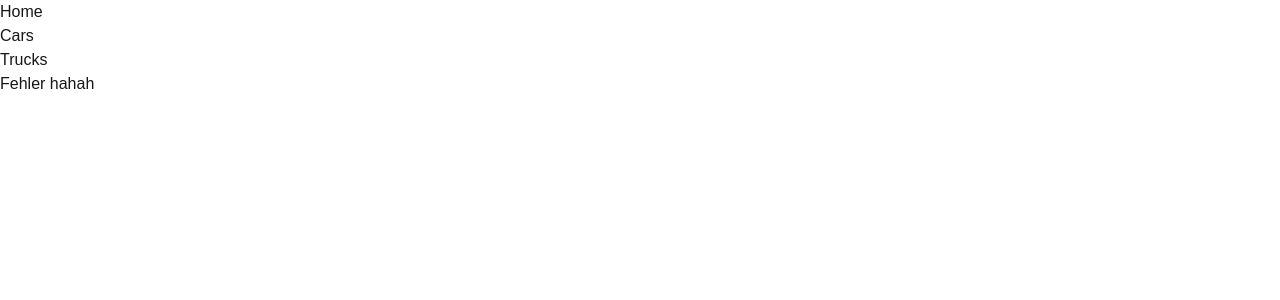
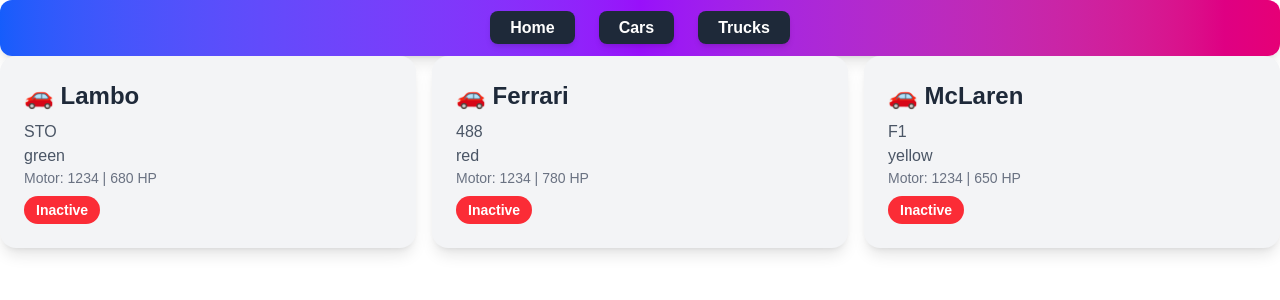
Before and after one commit to julianegg/react5cwi, a Next.js app: page /cars in a window 1280 px wide. Before the commit this address had no page. Shown: the top 300 px of the page. Built offline with nearby package versions, Linux system fonts and the light colour scheme.

Commit message:
finished react

```diff
--- /dev/null
+++ b/lib/types.tsx
@@ -0,0 +1,11 @@
+export interface Motor {
+    serialNumber: number;
+    hp: number;
+}
+
+export interface Car {
+    name: string;
+    type: string;
+    color: string;
+    motor: Motor;
+}
--- /dev/null
+++ b/src/app/cars/page.tsx
@@ -0,0 +1,43 @@
+import React from 'react'
+import CarList from '../components/car/carList'
+import { Car } from '../../../lib/types';
+
+type Props = {}
+
+const cars: Car[] = [
+    {
+        name: "Lambo",
+        type: "STO",
+        color: "green",
+        motor: {
+            serialNumber: 1234,
+            hp: 680,
+        }
+    },
+    {
+        name: "Ferrari",
+        type: "488",
+        color: "red",
+        motor: {
+            serialNumber: 1234,
+            hp: 780,
+        }
+    },
+    {
+        name: "McLaren",
+        type: "F1",
+        color: "yellow",
+        motor: {
+            serialNumber: 1234,
+            hp: 650,
+        }
+    }
+];
+
+export default function Cars({ }: Props) {
+    return (
+        <div>
+            <CarList cars={cars} />
+        </div>
+    )
+}
--- /dev/null
+++ b/src/app/components/car/carList.tsx
@@ -0,0 +1,16 @@
+
+import React from 'react'
+import Card from './card'
+import { Car } from '../../../../lib/types'
+
+type Props = { cars: Car[] }
+
+export default function carList({ cars }: Props) {
+    return (
+        <div>
+            <div className='grid grid-cols-2 md:grid-cols-3  gap-4'>
+                {cars.map((car: Car) => (<Card car={car} />))}
+            </div>
+        </div>
+    )
+}
--- /dev/null
+++ b/src/app/components/car/card.tsx
@@ -0,0 +1,26 @@
+"use client";
+
+import React, { useState } from 'react';
+import { Car } from '../../../../lib/types';
+
+type Props = { car: Car };
+
+export default function Card({ car }: Props) {
+    const [isActive, setIsActive] = useState(false);
+    return (
+        <div
+            className={`p-6 shadow-lg rounded-2xl transition-all duration-300 cursor-pointer
+                ${isActive ? "bg-amber-400 scale-105 shadow-xl" : "bg-gray-100 hover:bg-gray-200"}`}
+            onClick={() => setIsActive(!isActive)}
+        >
+            <h2 className='font-bold text-2xl mb-2 text-gray-800'>🚗 {car.name}</h2>
+            <h2 className='text-gray-600'>{car.type}</h2>
+            <h2 className='text-gray-600'>{car.color}</h2>
+            <h2 className='text-gray-500 text-sm'>Motor: {car.motor.serialNumber} | {car.motor.hp} HP</h2>
+            <span className={`inline-block mt-2 px-3 py-1 text-sm font-semibold rounded-full
+                ${isActive ? "bg-green-600 text-white" : "bg-red-500 text-white"}`}>
+                {isActive ? "Active" : "Inactive"}
+            </span>
+        </div>
+    );
+}
--- a/src/app/components/menu.tsx
+++ b/src/app/components/menu.tsx
@@ -1,23 +1,27 @@
-import Link from "next/link";
-import React from "react";
-import Cars from "@/cars/page";
+"use client";
+
+import React from 'react';
+import Link from 'next/link';
 
 type Props = {};
 
-export default function Menu({}: Props){
-  return(
-    <div>
-      <ul>
+export default function Menu({ }: Props) {
+    return (
+        <nav className="bg-gradient-to-r from-blue-600 via-purple-600 to-pink-600 p-4 shadow-lg rounded-xl">
+            <ul className='flex space-x-6 justify-center'>
                 <li>
-          <Link href="/" > Home</Link>
+                    <Link className="px-5 py-2 text-white font-semibold rounded-lg transition duration-300
+                        bg-gray-800 bg-opacity-40 hover:bg-white hover:text-gray-900 shadow-md" href="/">Home</Link>
                 </li>
                 <li>
-          <Link href="/Cars" > Cars</Link>
+                    <Link className="px-5 py-2 text-white font-semibold rounded-lg transition duration-300
+                        bg-gray-800 bg-opacity-40 hover:bg-white hover:text-gray-900 shadow-md" href="/cars">Cars</Link>
                 </li>
                 <li>
-          <Link href="/Trucks" > Trucks</Link>
+                    <Link className="px-5 py-2 text-white font-semibold rounded-lg transition duration-300
+                        bg-gray-800 bg-opacity-40 hover:bg-white hover:text-gray-900 shadow-md" href="/trucks">Trucks</Link>
                 </li>
             </ul>
-    </div>
-  )
+        </nav>
+    );
 }
--- a/src/app/layout.tsx
+++ b/src/app/layout.tsx
@@ -28,7 +28,7 @@
       <body
         className={`${geistSans.variable} ${geistMono.variable} antialiased`}
       >
-        <Menu/>
+        <Menu />
         {children}
       </body>
     </html>
--- a/src/app/not-found.tsx
+++ b/src/app/not-found.tsx
@@ -2,8 +2,8 @@
 
 type Props = {}
 
-export default function NotFound({}: Props) {
-  return (
-    <div>Fehler hahah</div>
-  )
+export default function NotFound({ }: Props) {
+    return (
+        <div>bitte nüd scho wieder an Fehler </div>
+    )
 }
--- a/src/app/page.tsx
+++ b/src/app/page.tsx
@@ -1,11 +1,10 @@
 import Image from "next/image";
-import Menu from "./components/menu";
+import Menu from "./components/menu"
 
 export default function Home() {
   return (
-    <div className="grid grid-rows-[20px_1fr_20px] items-center justify-items-center min-h-screen p-8 pb-20 gap-16 sm:p-20 font-[family-name:var(--font-geist-sans)]">
-      <Menu />
-
+    <div>
+      <h1>Home</h1>
     </div>
   );
 }
--- a/src/app/trucks/page.tsx
+++ b/src/app/trucks/page.tsx
@@ -2,8 +2,7 @@
 
 type Props = {}
 
-export default function Trucks({}: Props) {
-  return
-    <div>trucks</div>
+export default function Trucks({ }: Props) {
+    return <div><h1>Trucks</h1></div>;
 
 }
--- a/src/cars/page.tsx
+++ /dev/null
@@ -1,8 +0,0 @@
-import React from 'react'
-
-type Props = {}
-
-export default function Cars({}: Props) {
-  return <div>Cars</div>
-
-}
```
Lines whose indentation alone changed are shown as unchanged.
